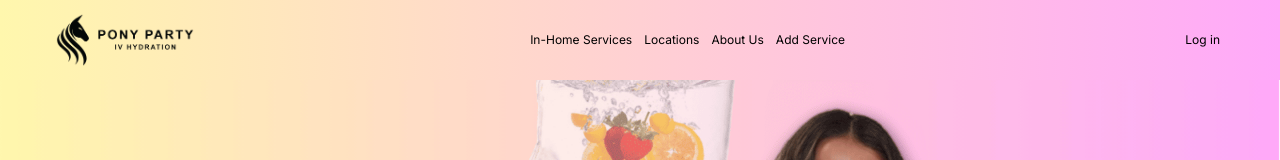
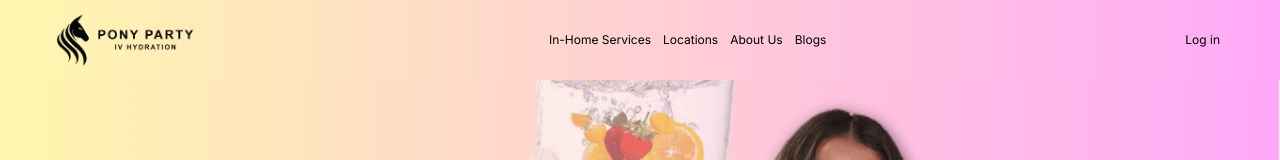
Before and after one commit to AmashChaudhry/pony-party, a Next.js app: page / in a window 1280 px wide. Shown: the top 160 px of the page. Built offline with nearby package versions, Linux system fonts and the light colour scheme; no server answers; the database is empty.

Commit message:
Minor changes

```diff
--- /dev/null
+++ b/src/app/pages/blogs/page.jsx
@@ -0,0 +1,9 @@
+import react from "react";
+
+export default function Blog() {
+    return(
+        <div classname='flex flex-col items-center'>
+
+        </div>
+    );
+}
--- a/src/components/header.jsx
+++ b/src/components/header.jsx
@@ -84,9 +84,13 @@ export default function Header() {
                             <div className='bg-gray-200 h-[1px] w-full mt-[5px] lg:h-0 lg:mt-0'></div>
                         </li>
                         <li className="inline-block text-black text-[14px] lg:text-[12px] py-[4px] mx-[6px]">
+                            <Link href="/pages/blogs" onClick={handleLinkClick}>Blogs</Link>
+                            <div className='bg-gray-200 h-[1px] w-full mt-[5px] lg:h-0 lg:mt-0'></div>
+                        </li>
+                        {/* <li className="inline-block text-black text-[14px] lg:text-[12px] py-[4px] mx-[6px]">
                             <Link href="/pages/add-service" onClick={handleLinkClick}>Add Service</Link>
                             <div className='bg-gray-200 h-[1px] w-full mt-[5px] lg:h-0 lg:mt-0'></div>
-                        </li>
+                        </li> */}
                     </ul>
                 </div>
                 <ul className="flex p-0 items-center">
```
